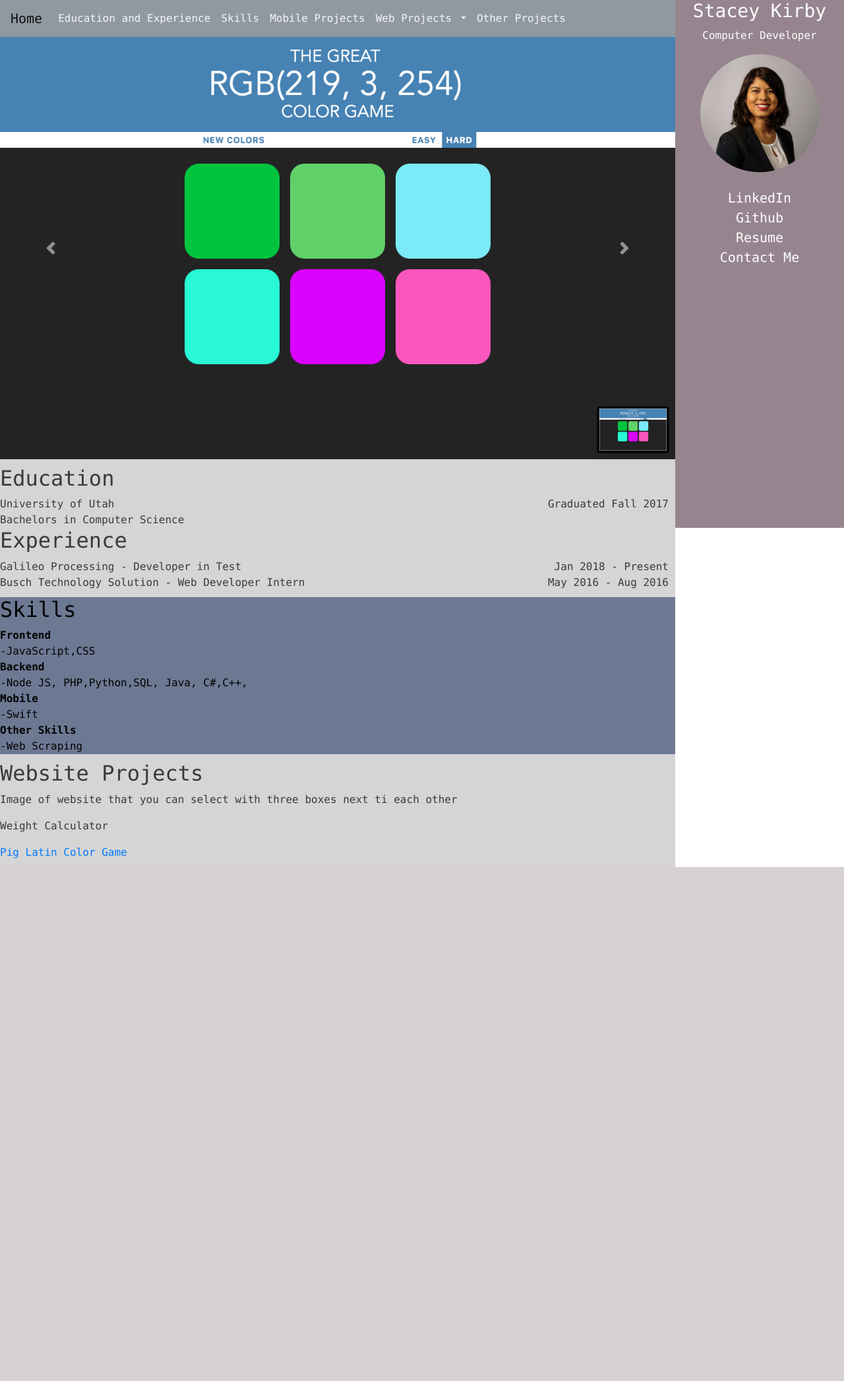
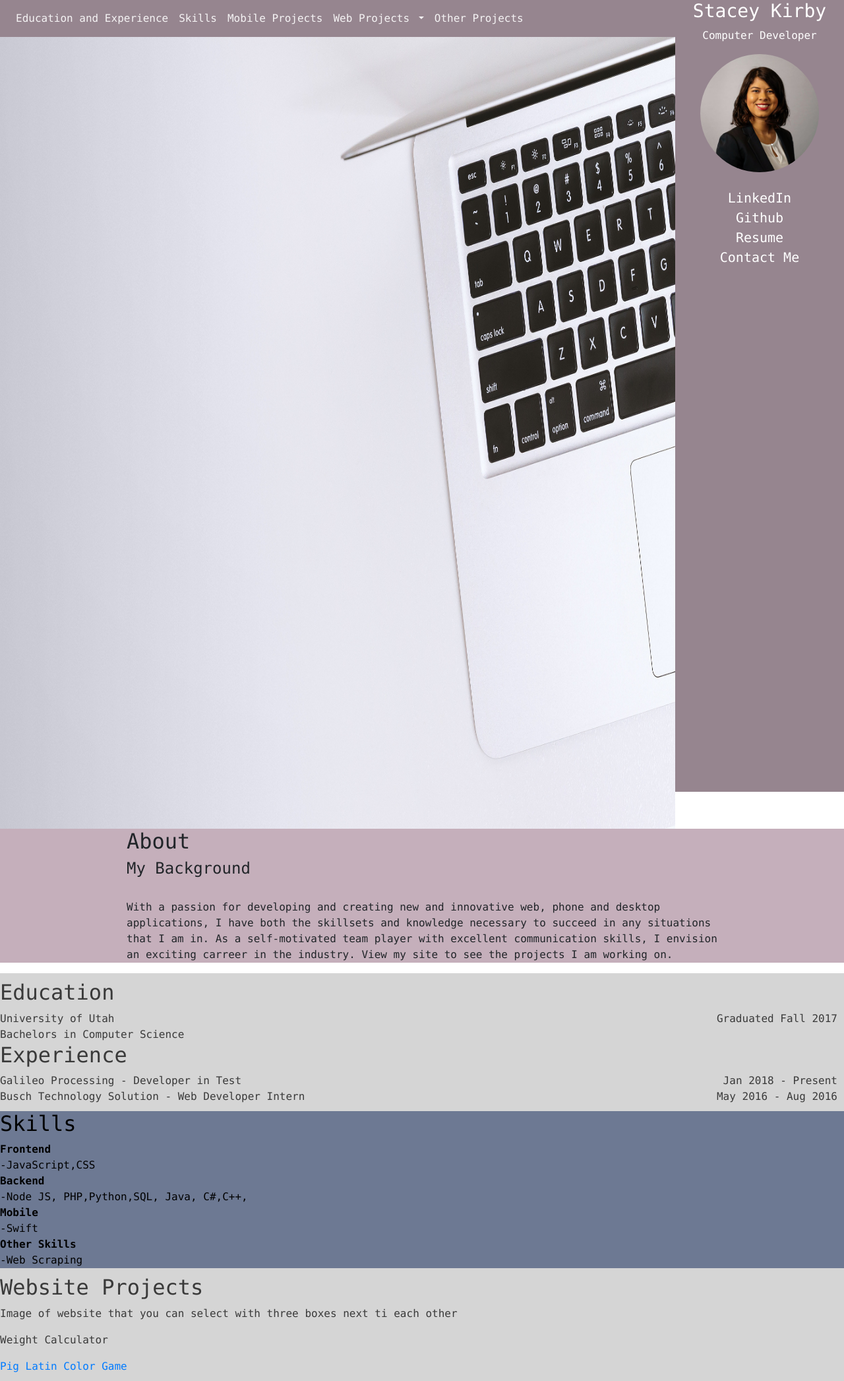
Before and after one commit to staceykirby/Website_Old, a PHP site: page / in a window 1280 px wide. Shown: the whole page at 66% size. Before the commit the page ends 1314 px from the top, so only its background shows below. Run offline with PHP 8.4, Linux system fonts and the light colour scheme.

Commit message:
Updated the home image for the website

```diff
--- a/home.css
+++ b/home.css
@@ -4,7 +4,7 @@
 
 body{
     font-family: "Lucida Console", Monaco, monospace;
-    padding-right: 20%;
+    padding-right: 0%;
     font-weight: 500;
 }
 #educationAndExperience{
@@ -25,12 +25,6 @@ body{
     background-color:#6D7993;
     color: #000000;
 }
-.carousel-inner{
-    position: relative;
-
-    width:100%;
-  }
-
 img{
     position: relative;
 }
@@ -45,14 +39,16 @@ img{
 
 #sidebar {
     width: 20%;
-    position: fixed;
+    position: absolute;
     top: 0;
     right: 0;
-    height: 100vh;
+    height: 150vh;
     z-index: 999;
     background: #96858f;
     color: #fff;
     transition: all 0.3s;
+    max-width: 100%;
+
 }
 
 #portfolioImage{
@@ -68,7 +64,7 @@ img{
 }
 
 .bg-light {
-    background-color: #9099A2 !important;
+    background-color: #96858f !important;
   }
 
   .div1 {
@@ -80,3 +76,20 @@ img{
     float:right;
     text-align: right;
 }
+.frontImage{
+
+    height: 150vh;
+    max-height: 200vh;
+    width: 100%;
+    max-width: 100%;
+    padding-right: 20%;
+
+}
+.about{
+    background: #bca3b1dd;
+    transition: all 0.3s;
+}
+.aboutMeParagraph{
+    padding-right: 15%;
+    padding-left: 15%;
+}
--- a/index.html
+++ b/index.html
@@ -10,7 +10,6 @@
     <link href="home.css" rel="stylesheet">
 
     <nav class="navbar navbar-expand-lg navbar-light bg-light">
-        <a class="navbar-brand" href="index.html">Home</a>
        <button class="navbar-toggler" type="button" data-toggle="collapse" data-target="#navbarSupportedContent" aria-controls="navbarSupportedContent" aria-expanded="false" aria-label="Toggle navigation">
           <span class="navbar-toggler-icon"></span>
         </button>
@@ -75,29 +74,15 @@
 
   <body>
     <!-- Image Maps implement them-->
-      <div id="myCarousel" class="carousel slide" data-ride="carousel">
-          <div class="carousel-inner">
-            <div class="carousel-item active">
-              <a href ="games/ColorGame/index.html">
-              <img class="d-block w-100" src="img/colorGame.png" alt="First slide">
-            </a>
-            </div>
-            <div class="carousel-item">
-              <img class="d-block w-100" src="placeHolderImage.png" alt="Second slide">
-            </div>
-            <div class="carousel-item">
-              <img class="d-block w-100" src="placeHolderImage.png" alt="Third slide">
-            </div>
-          </div>
-          <a class="carousel-control-prev" href="#myCarousel" role="button" data-slide="prev">
-            <span class="carousel-control-prev-icon" aria-hidden="true"></span>
-            <span class="sr-only">Previous</span>
-          </a>
-          <a class="carousel-control-next" href="#myCarousel" role="button" data-slide="next">
-            <span class="carousel-control-next-icon" aria-hidden="true"></span>
-            <span class="sr-only">Next</span>
-          </a>
-        </div>
+      <div class="">
+        <img class="frontImage" src="img/computerDesk.jpg" alt="homeImage">
+      </div>
+      <div class="about aboutMeParagraph">
+        <h2>About</h2>
+        <h4>My Background</h4>
+        <br>
+        <p class="">With a passion for developing and creating new and innovative web, phone and desktop applications, I have both the skillsets and knowledge necessary to succeed in any situations that I am in. As a self-motivated team player with excellent communication skills, I envision an exciting carreer in the industry. View my site to see the projects I am working on.</p>
+      </div>
       <div id="educationAndExperience">
           <div id = "education" >
             <h2>Education</h2>
```
Also changed, not shown: img/computerDesk.jpg (added).
